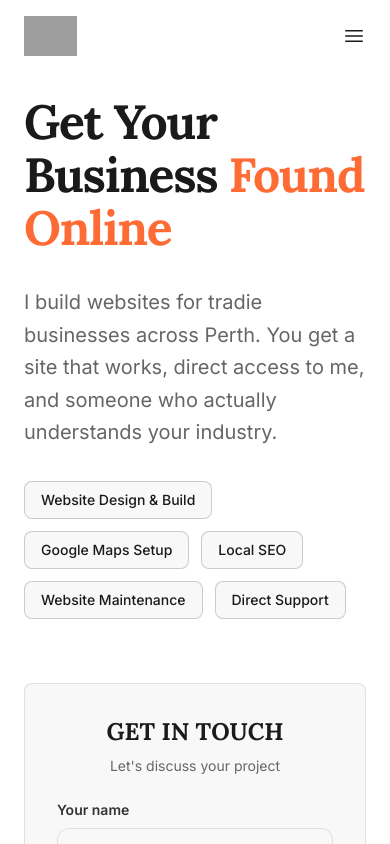
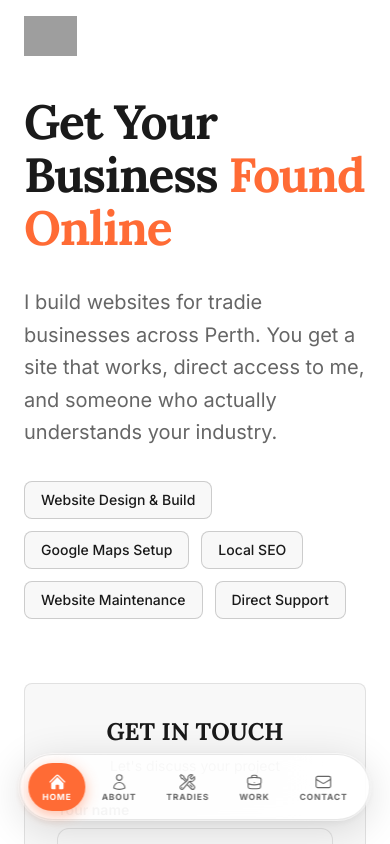
Before and after one commit to prajitlal4/portfolio-v4, a Next.js app: page / in a window 390 px wide. Shown: the top 844 px of the page. Built offline with nearby package versions, Linux system fonts and the light colour scheme; grey boxes are pictures that could not be loaded.

Commit message:
changed mobile navbar

```diff
--- a/src/components/Navbar.tsx
+++ b/src/components/Navbar.tsx
@@ -1,46 +1,69 @@
 "use client";
 
 import { useState, useEffect } from "react";
-import { Dialog } from "@headlessui/react";
-import { Bars3Icon, XMarkIcon } from "@heroicons/react/24/outline";
 import Link from "next/link";
 import Image from "next/image";
+import { usePathname } from "next/navigation";
 import { navigationLinks } from "@/lib/data/navigation";
+import {
+  HomeIcon,
+  UserIcon,
+  WrenchScrewdriverIcon,
+  BriefcaseIcon,
+  EnvelopeIcon,
+} from "@heroicons/react/24/outline";
+import {
+  HomeIcon as HomeIconSolid,
+  UserIcon as UserIconSolid,
+  WrenchScrewdriverIcon as WrenchScrewdriverIconSolid,
+  BriefcaseIcon as BriefcaseIconSolid,
+  EnvelopeIcon as EnvelopeIconSolid,
+} from "@heroicons/react/24/solid";
 
-// Map navigation links for display
+type NavIconComponent = React.ComponentType<React.SVGProps<SVGSVGElement>>;
+
+const mobileNavItems: {
+  name: string;
+  href: string;
+  OutlineIcon: NavIconComponent;
+  SolidIcon: NavIconComponent;
+}[] = [
+  { name: "Home",    href: "/",                    OutlineIcon: HomeIcon,              SolidIcon: HomeIconSolid },
+  { name: "About",   href: "/about",                OutlineIcon: UserIcon,              SolidIcon: UserIconSolid },
+  { name: "Tradies", href: "/websites-for-tradies", OutlineIcon: WrenchScrewdriverIcon, SolidIcon: WrenchScrewdriverIconSolid },
+  { name: "Work",    href: "/case-studies",          OutlineIcon: BriefcaseIcon,         SolidIcon: BriefcaseIconSolid },
+  { name: "Contact", href: "/contact",               OutlineIcon: EnvelopeIcon,          SolidIcon: EnvelopeIconSolid },
+];
+
 const navigation = navigationLinks.map((link) => ({
   name: link.label,
   href: link.href,
 }));
 
 function Navbar() {
-  const [mobileMenuOpen, setMobileMenuOpen] = useState(false);
   const [scrolled, setScrolled] = useState(false);
   const [hidden, setHidden] = useState(false);
   const [lastScrollY, setLastScrollY] = useState(0);
+  const pathname = usePathname();
 
   useEffect(() => {
     const handleScroll = () => {
       const currentScrollY = window.scrollY;
-
-      // Determine if navbar should have glassmorphism
       setScrolled(currentScrollY > 50);
-
-      // Hide on scroll down, show on scroll up (Apple style)
       if (currentScrollY > lastScrollY && currentScrollY > 100) {
         setHidden(true);
       } else {
         setHidden(false);
       }
-
       setLastScrollY(currentScrollY);
     };
-
     window.addEventListener("scroll", handleScroll, { passive: true });
     return () => window.removeEventListener("scroll", handleScroll);
   }, [lastScrollY]);
 
   return (
+    <>
+      {/* Top navbar */}
       <header
         className={`fixed top-0 left-0 right-0 z-50 transition-all duration-500 ${
           hidden ? "-translate-y-full" : "translate-y-0"
@@ -67,16 +90,7 @@ function Navbar() {
               />
             </Link>
           </div>
-        <div className="flex lg:hidden">
-          <button
-            type="button"
-            className="-m-2.5 inline-flex items-center justify-center rounded-md p-2.5 text-dark hover:text-accent transition-colors"
-            onClick={() => setMobileMenuOpen(true)}
-          >
-            <span className="sr-only">Open main menu</span>
-            <Bars3Icon className="h-6 w-6" aria-hidden="true" />
-          </button>
-        </div>
+          {/* Desktop nav links */}
           <div className="hidden lg:flex lg:gap-x-8">
             {navigation.map((item) => (
               <Link
@@ -89,51 +103,51 @@ function Navbar() {
             ))}
           </div>
         </nav>
-      <Dialog
-        as="div"
-        className="lg:hidden"
-        open={mobileMenuOpen}
-        onClose={setMobileMenuOpen}
+      </header>
+
+      {/* Mobile floating bottom pill nav */}
+      <nav
+        aria-label="Mobile navigation"
+        className="lg:hidden fixed z-50 left-1/2 -translate-x-1/2"
+        style={{ bottom: "max(1.5rem, calc(1rem + env(safe-area-inset-bottom)))" }}
       >
-        <div className="fixed inset-0 z-50 bg-black/30 backdrop-blur-sm" />
-        <Dialog.Panel className="fixed inset-y-0 right-0 z-50 w-full overflow-y-auto bg-light-100 px-6 py-6 sm:max-w-sm border-l border-dark/10">
-          <div className="flex items-center justify-between">
-            <Link href="/" className="-m-1.5 p-1.5" onClick={() => setMobileMenuOpen(false)}>
-              <span className="sr-only">PL Solutions</span>
-              <Image
-                className="h-10 w-auto"
-                src="https://portfolio1.syd1.cdn.digitaloceanspaces.com/PL%20Solutions%20Black.png"
-                alt="PL Solutions Logo"
-                height={40}
-                width={160}
+        <div className="flex items-center gap-0.5 bg-white/90 backdrop-blur-2xl rounded-full px-2 py-2 shadow-[0_8px_40px_rgba(0,0,0,0.14),0_2px_8px_rgba(0,0,0,0.06)] border border-dark/10 ring-1 ring-white/60">
+          {mobileNavItems.map(({ name, href, OutlineIcon, SolidIcon }) => {
+            const isActive =
+              href === "/"
+                ? pathname === "/"
+                : pathname === href || pathname.startsWith(href + "/");
+            return (
+              <Link
+                key={name}
+                href={href}
+                className={`relative flex flex-col items-center justify-center gap-0.5 px-3.5 py-2.5 rounded-full transition-all duration-300 min-w-[54px] select-none ${
+                  isActive ? "text-white" : "text-dark-200 hover:text-dark active:scale-95"
+                }`}
+              >
+                {isActive && (
+                  <span
+                    className="absolute inset-0 rounded-full bg-accent"
+                    style={{ boxShadow: "0 4px 14px rgba(255,107,53,0.45)" }}
+                    aria-hidden="true"
                   />
+                )}
+                <span className="relative z-10">
+                  {isActive ? (
+                    <SolidIcon className="h-[18px] w-[18px]" />
+                  ) : (
+                    <OutlineIcon className="h-[18px] w-[18px]" />
+                  )}
+                </span>
+                <span className="relative z-10 text-[8.5px] font-bold tracking-widest uppercase leading-none">
+                  {name}
+                </span>
               </Link>
-            <button
-              type="button"
-              className="-m-2.5 rounded-md p-2.5 text-dark hover:text-accent transition-colors"
-              onClick={() => setMobileMenuOpen(false)}
-            >
-              <span className="sr-only">Close menu</span>
-              <XMarkIcon className="h-6 w-6" aria-hidden="true" />
-            </button>
+            );
+          })}
         </div>
-          <div className="mt-8 flow-root">
-            <div className="space-y-2">
-              {navigation.map((item) => (
-                <Link
-                  key={item.name}
-                  href={item.href}
-                  className="block rounded-lg px-4 py-3 text-base font-semibold text-dark hover:bg-dark/5 hover:text-accent transition-all duration-300"
-                  onClick={() => setMobileMenuOpen(false)}
-                >
-                  {item.name}
-                </Link>
-              ))}
-            </div>
-          </div>
-        </Dialog.Panel>
-      </Dialog>
-    </header>
+      </nav>
+    </>
   );
 }
 
```
Lines whose indentation alone changed are shown as unchanged.
